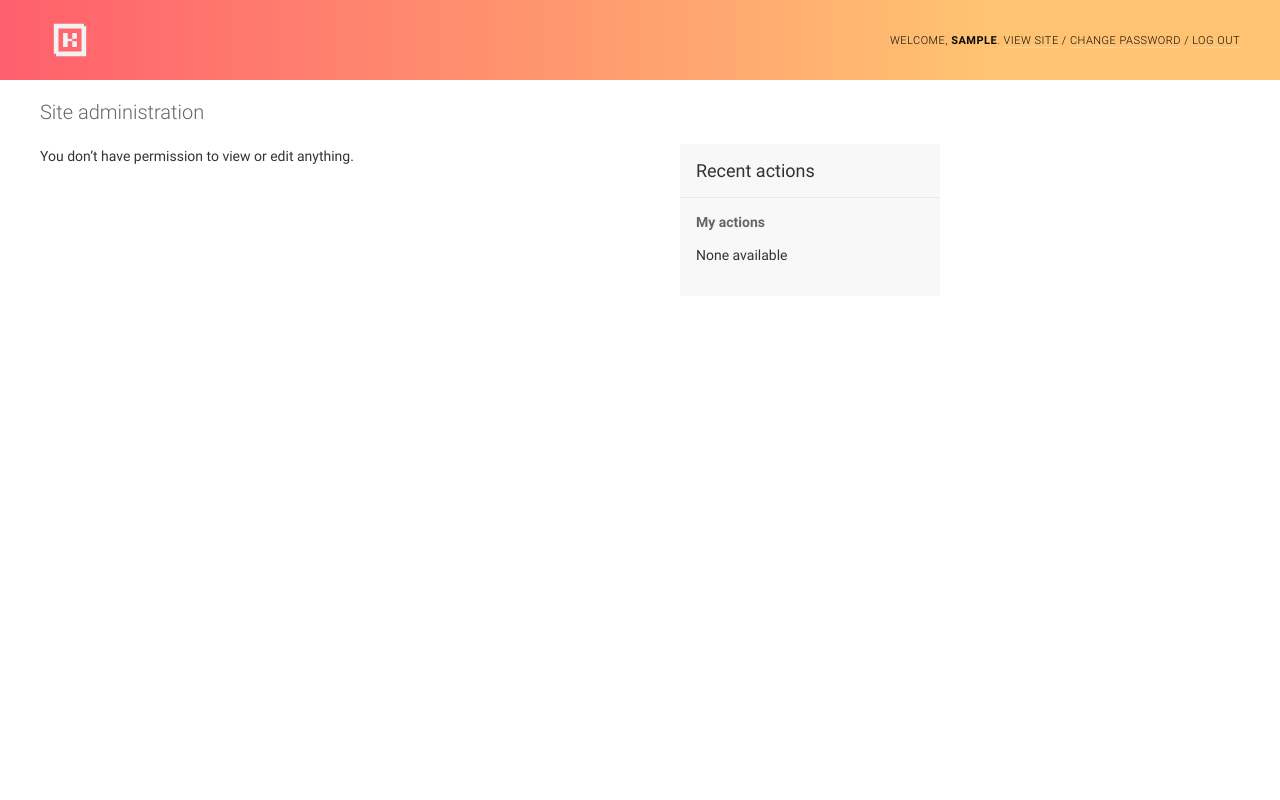
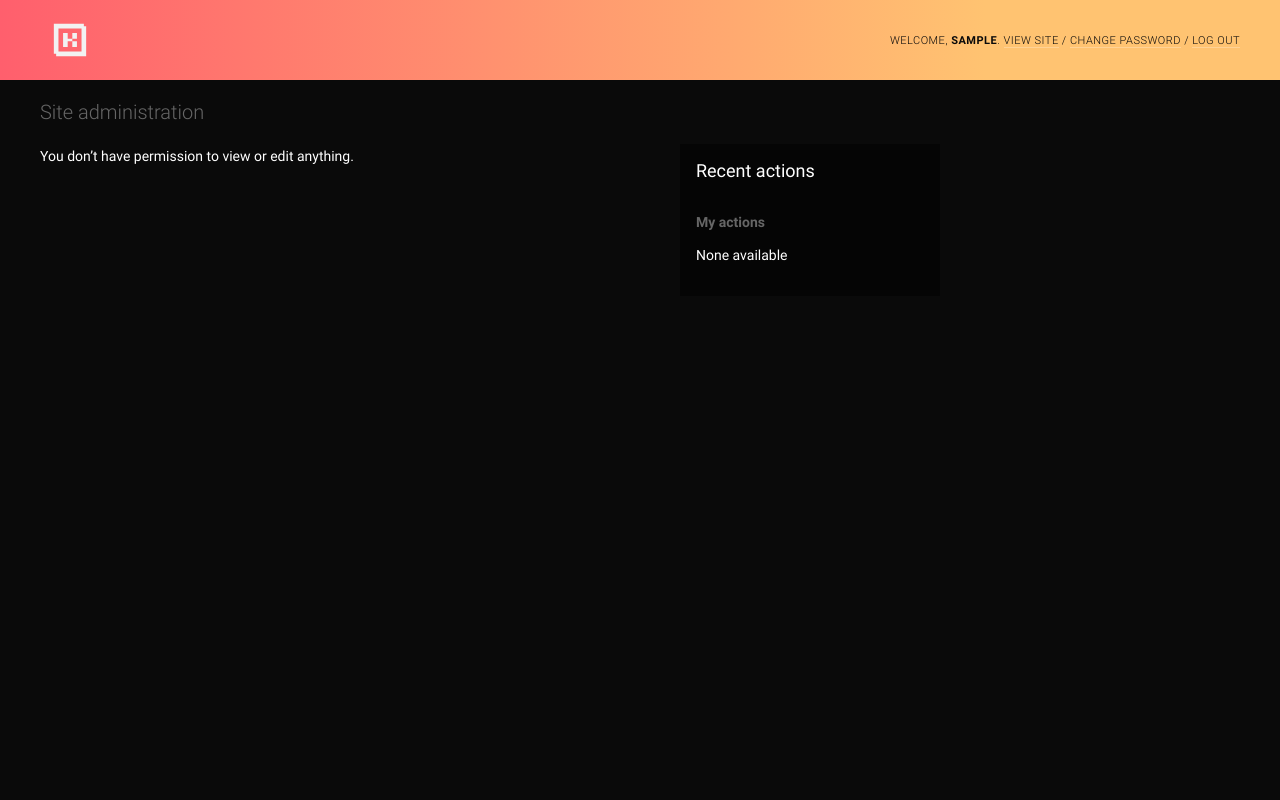
Before and after one commit to kaboom-db/kaboom-legacy, a Django app: page /admin/ in a window 1280 px wide. Run offline with Django 3.2, Linux system fonts and the light colour scheme; the visitor is signed in with stand-in values (Sample User, id 1); data comes from the database, SQL or seed files in the repository; data that the repository does not hold is empty.

Commit message:
updated admin colors

```diff
--- a/templates/admin/base_site.html
+++ b/templates/admin/base_site.html
@@ -14,6 +14,12 @@
         --button-hover-bg: var(--secondary);
         --default-button-bg: var(--primary);
         --default-button-hover-bg: var(--button-hover-bg);
+        --body-bg: rgba(10, 10, 10, 1);
+        --body-fg: rgba(255, 255, 255, 1);
+        --darkened-bg: rgba(5, 5, 5, 1);
+        --selected-row: rgba(0, 0, 0, 1);
+        --hairline-color: rgba(0, 0, 0, 0);
+        --breadcrumbs-fg: rgba(255, 255, 255, 1);
     }
 
     #header {
```
